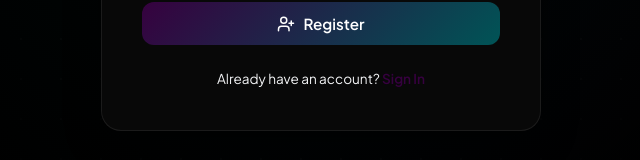
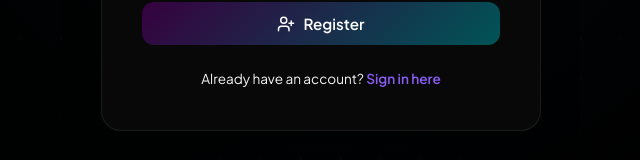
Before and after one commit to shaig-mahmudov/rivet-web, a React (Vite) app: page /register in a window 1280 px wide. Shown: the part 621-781 px from the top of the page, without its empty margins (319-959 px from the left). Built offline with nearby package versions, Linux system fonts and the light colour scheme; no server answers.

Commit message:
style(auth): update link colors for better visibility
Changed 'Register here' and 'Sign in here' links to a vibrant purple/blue to stand out against the dark theme.

```diff
--- a/src/pages/LoginPage.tsx
+++ b/src/pages/LoginPage.tsx
@@ -193,7 +193,7 @@ export const LoginPage: React.FC = () => {
             <div style={{ display: 'flex', flexDirection: 'column', gap: '0.5rem' }}>
               <span>
                 Don't have an account?{' '}
-                <Link to="/register" style={{ color: 'var(--color-primary)', textDecoration: 'none', fontWeight: 600 }}>
+                <Link to="/register" style={{ color: '#8b5cf6', textDecoration: 'none', fontWeight: 600 }}>
                   Register here
                 </Link>
               </span>
--- a/src/pages/RegisterPage.tsx
+++ b/src/pages/RegisterPage.tsx
@@ -137,8 +137,8 @@ export const RegisterPage: React.FC = () => {
         <div style={{ marginTop: '1.5rem', textAlign: 'center', fontSize: '0.85rem' }}>
           <span>
             Already have an account?{' '}
-            <Link to="/login" style={{ color: 'var(--color-primary)', textDecoration: 'none', fontWeight: 600 }}>
-              Sign In
+            <Link to="/login" style={{ color: '#8b5cf6', textDecoration: 'none', fontWeight: 600 }}>
+              Sign in here
             </Link>
           </span>
         </div>
```
